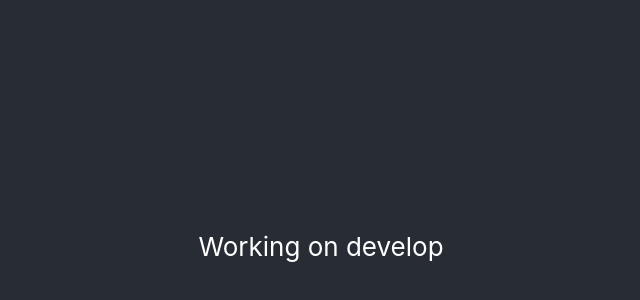
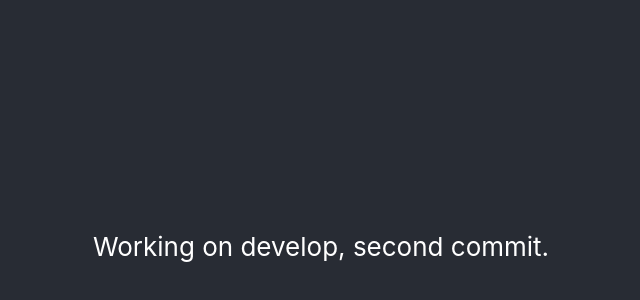
Before and after one commit to RubenValls/Login-and-Tasks-React-Typescript, a React (Create React App) app: page / in a window 1280 px wide. Shown: the part 154-454 px from the top of the page, without its empty margins (319-959 px from the left). Built offline with nearby package versions, Linux system fonts and the light colour scheme.

Commit message:
develop branch second commit

```diff
--- a/src/App.tsx
+++ b/src/App.tsx
@@ -5,7 +5,7 @@ function App() {
   return (
     <div className="App">
       <header className="App-header">
-        Working on develop
+        Working on develop, second commit.
       </header>
     </div>
   );
```
